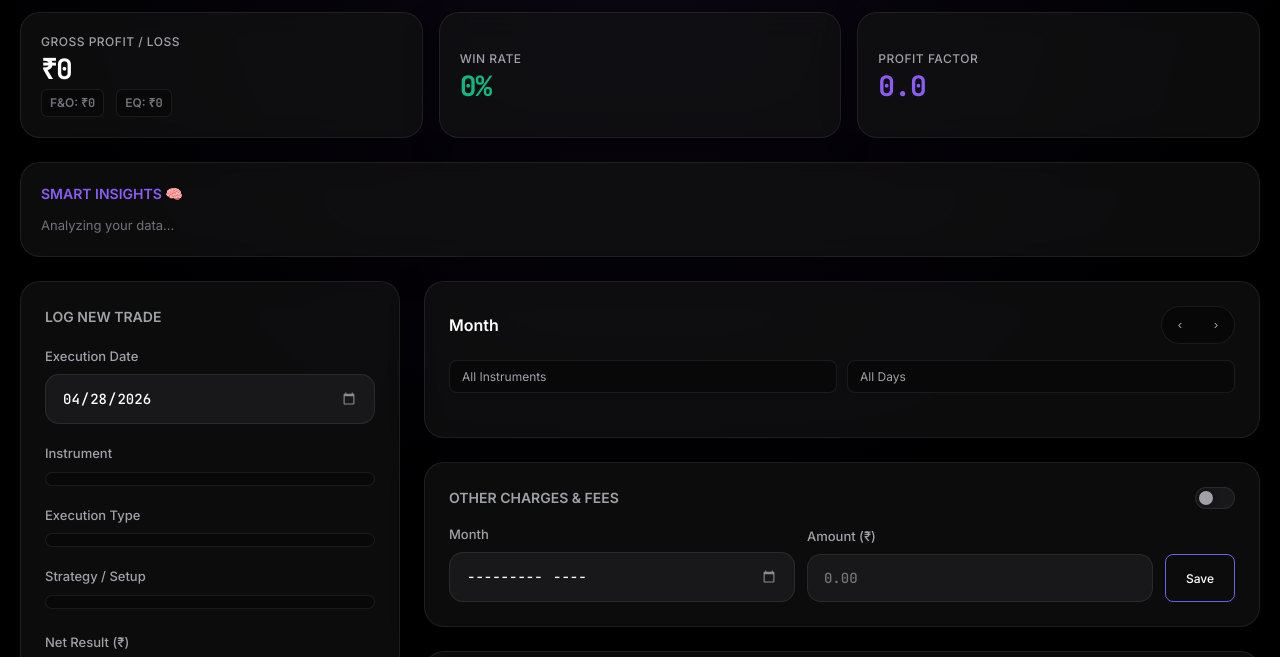
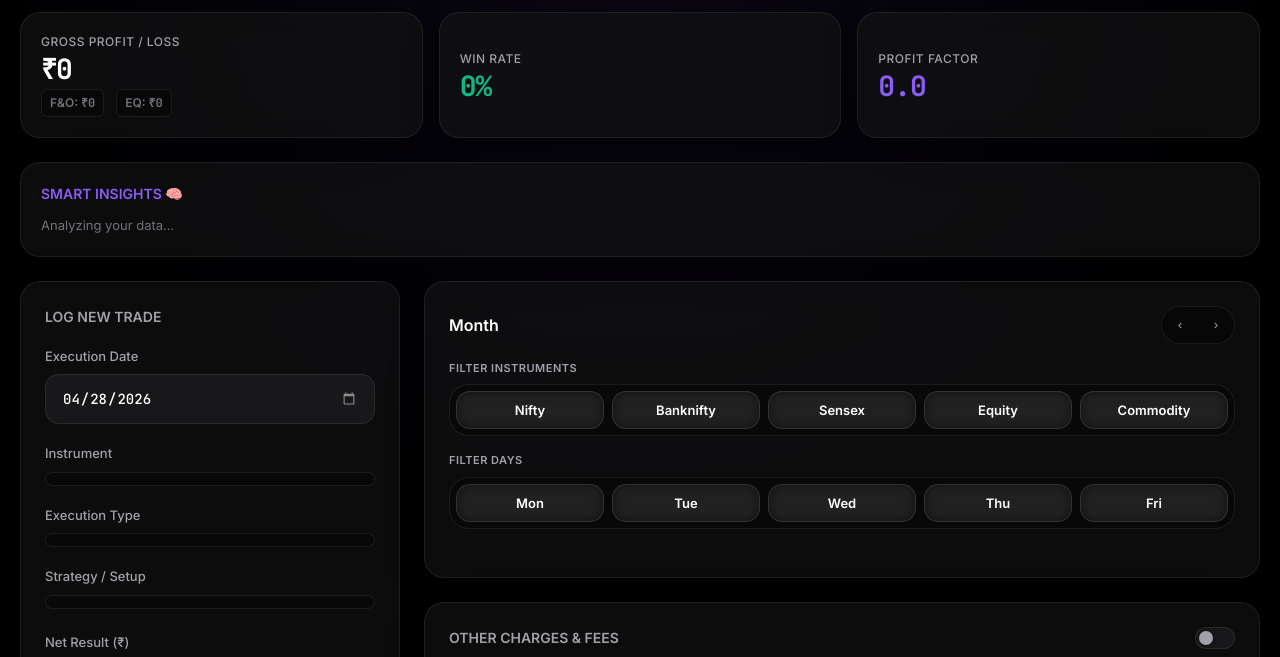
Before and after one commit to strading8587-ui/ultratrader-journal, a plain HTML site: page index.html in a window 1280 px wide. Shown: the part 71-728 px from the top of the page. Drawn offline with nearby package versions, Linux system fonts and the light colour scheme; no server answers.

Commit message:
Update index.html

```diff
--- a/index.html
+++ b/index.html
@@ -170,23 +170,13 @@
         input:checked + .slider { background-color: var(--brand-solid); border-color: var(--brand-solid); box-shadow: 0 0 10px rgba(139, 92, 246, 0.3); }
         input:checked + .slider:before { transform: translateX(18px); background-color: #fff; box-shadow: 0 0 8px rgba(255,255,255,0.8); }
 
-        .cal-header { display: flex; justify-content: space-between; align-items: center; margin-bottom: 16px; }
+        .cal-header { display: flex; justify-content: space-between; align-items: center; margin-bottom: 20px; }
         .cal-title { font-size: 16px; font-weight: 600; transition: text-shadow 0.3s; }
         .cal-header:hover .cal-title { text-shadow: 0 0 10px rgba(255,255,255,0.3); }
         .cal-nav-group { display: flex; gap: 8px; background: rgba(0,0,0,0.4); border: 1px solid var(--border-subtle); border-radius: var(--radius-pill); padding: 4px; transition: 0.3s; }
         .cal-nav-group:hover { border-color: rgba(255,255,255,0.2); box-shadow: 0 0 10px rgba(255,255,255,0.05); }
         .cal-btn { background: transparent; border: none; color: var(--text-secondary); width: 28px; height: 28px; border-radius: 50%; cursor: pointer; display: flex; align-items: center; justify-content: center; transition: all 0.3s ease; }
         .cal-btn:hover { background: rgba(255,255,255,0.1); color: var(--text-primary); transform: scale(1.1); }
-
-        /* Calendar Filter Styling */
-        .cal-filter-wrap { display: flex; gap: 10px; margin-bottom: 20px; }
-        .cal-filter-select {
-            background: rgba(0,0,0,0.3); border: 1px solid var(--border-subtle); color: var(--text-secondary);
-            border-radius: var(--radius-sm); padding: 8px 12px; font-family: var(--font-sans); font-size: 12px;
-            outline: none; cursor: pointer; transition: all 0.2s ease; flex: 1; -webkit-appearance: none; appearance: none;
-        }
-        .cal-filter-select:hover, .cal-filter-select:focus { border-color: rgba(255,255,255,0.3); color: var(--text-primary); box-shadow: 0 0 10px rgba(255,255,255,0.05); }
-        .cal-filter-select option { background: #141415; color: #fff; }
 
         .cal-grid { display: grid; grid-template-columns: repeat(7, 1fr); gap: 6px; }
         .cal-day-name { text-align: center; font-size: 11px; color: var(--text-muted); font-weight: 600; margin-bottom: 10px; text-transform: uppercase; }
@@ -368,7 +358,7 @@
         <div style="display: flex; flex-direction: column; gap: 24px;">
 
             <div class="ut-card">
-                <div class="cal-header">
+                <div class="cal-header" style="margin-bottom: 16px;">
                     <div class="cal-title" id="calMonthYear">Month</div>
                     <div class="cal-nav-group">
                         <button class="cal-btn" onclick="moveMonth(-1)">‹</button>
@@ -376,23 +366,29 @@
                     </div>
                 </div>
 
-                <div class="cal-filter-wrap">
-                    <select id="calFilterInst" class="cal-filter-select" onchange="renderCalendar()">
-                        <option value="All">All Instruments</option>
-                        <option value="Nifty">Nifty</option>
-                        <option value="Banknifty">Banknifty</option>
-                        <option value="Sensex">Sensex</option>
-                        <option value="Equity">Equity</option>
-                        <option value="Commodity">Commodity</option>
-                    </select>
-                    <select id="calFilterDay" class="cal-filter-select" onchange="renderCalendar()">
-                        <option value="All">All Days</option>
-                        <option value="1">Monday</option>
-                        <option value="2">Tuesday</option>
-                        <option value="3">Wednesday</option>
-                        <option value="4">Thursday</option>
-                        <option value="5">Friday</option>
-                    </select>
+                <div style="margin-bottom: 24px;">
+                    <div style="display:flex; flex-direction:column; gap:16px;">
+                        <div>
+                            <div style="font-size: 11px; color: var(--text-secondary); font-weight: 600; margin-bottom: 8px; letter-spacing: 0.5px;">FILTER INSTRUMENTS</div>
+                            <div class="pill-group">
+                                <button class="pill active" onclick="toggleCalFilter('inst', 'Nifty', this)">Nifty</button>
+                                <button class="pill active" onclick="toggleCalFilter('inst', 'Banknifty', this)">Banknifty</button>
+                                <button class="pill active" onclick="toggleCalFilter('inst', 'Sensex', this)">Sensex</button>
+                                <button class="pill active" onclick="toggleCalFilter('inst', 'Equity', this)">Equity</button>
+                                <button class="pill active" onclick="toggleCalFilter('inst', 'Commodity', this)">Commodity</button>
+                            </div>
+                        </div>
+                        <div>
+                            <div style="font-size: 11px; color: var(--text-secondary); font-weight: 600; margin-bottom: 8px; letter-spacing: 0.5px;">FILTER DAYS</div>
+                            <div class="pill-group">
+                                <button class="pill active" onclick="toggleCalFilter('day', '1', this)">Mon</button>
+                                <button class="pill active" onclick="toggleCalFilter('day', '2', this)">Tue</button>
+                                <button class="pill active" onclick="toggleCalFilter('day', '3', this)">Wed</button>
+                                <button class="pill active" onclick="toggleCalFilter('day', '4', this)">Thu</button>
+                                <button class="pill active" onclick="toggleCalFilter('day', '5', this)">Fri</button>
+                            </div>
+                        </div>
+                    </div>
                 </div>
 
                 <div class="cal-grid" id="calGrid"></div>
@@ -524,6 +520,10 @@
     let selectedTradeType = 'My Algo';
     let selectedStrategy = 'Default';
     let customStrategies = {};
+
+    // Multi-Select Calendar Filter State
+    let calFilterInst = ['Nifty', 'Banknifty', 'Sensex', 'Equity', 'Commodity'];
+    let calFilterDay = ['1', '2', '3', '4', '5'];
 
     const API_URL = 'https://script.google.com/macros/s/AKfycbxf6ZSSftEk7VsZW3IsTMD0Ug2VYKSNcYZBWV7NFKeGrI7qVwttfzrn27UzhkOK_IhB/exec';
 
@@ -699,6 +699,18 @@
     function toggleCharges() { isChargesOn = document.getElementById('chargesToggle').checked; updateUI(); }
     function toggleDividends() { isDividendsOn = document.getElementById('dividendsToggle').checked; updateUI(); }
 
+    function toggleCalFilter(type, val, btn) {
+        let arr = type === 'inst' ? calFilterInst : calFilterDay;
+        if (arr.includes(val)) {
+            arr.splice(arr.indexOf(val), 1);
+            btn.classList.remove('active');
+        } else {
+            arr.push(val);
+            btn.classList.add('active');
+        }
+        renderCalendar();
+    }
+
     function updateMonthlyInputsUI() {
         document.getElementById('chargesToggle').checked = isChargesOn;
         document.getElementById('dividendsToggle').checked = isDividendsOn;
@@ -796,6 +808,7 @@
         pnlEl.className = `metric-value ${displayPnl >= 0 ? 'text-profit' : 'text-loss'}`;
         document.getElementById('pnlLabel').innerText = (isChargesOn || isDividendsOn) ? "Net Profit / Loss" : "Gross Profit / Loss";
 
+        // Dynamic Environmental Mood Lighting
         if (displayPnl > 0) { document.body.style.backgroundImage = 'radial-gradient(circle at 50% 0%, rgba(16, 185, 129, 0.12) 0%, var(--bg-base) 70%)'; }
         else if (displayPnl < 0) { document.body.style.backgroundImage = 'radial-gradient(circle at 50% 0%, rgba(244, 63, 94, 0.12) 0%, var(--bg-base) 70%)'; }
         else { document.body.style.backgroundImage = 'radial-gradient(circle at 50% 0%, rgba(139, 92, 246, 0.08) 0%, var(--bg-base) 70%)'; }
@@ -1055,25 +1068,23 @@
         });
     }
 
-    function moveMonth(n) { curDate.setMonth(curDate.getMonth() + n); updateUI(); }
+    function moveMonth(n) { curDate.setMonth(curDate.getMonth() + n); renderCalendar(); } // Only render calendar on month change
 
     function renderCalendar() {
         const y = curDate.getFullYear(), m = curDate.getMonth();
         document.getElementById('calMonthYear').innerText = new Date(y, m).toLocaleString('default', { month: 'long', year: 'numeric' });
 
-        // Grab filter values
-        const instFilter = document.getElementById('calFilterInst').value;
-        const dayFilter = document.getElementById('calFilterDay').value;
-
-        // Create a filtered subset of trades strictly for calendar display
+        // Multi-Select Filtering Logic
         const calFilteredTrades = trades.filter(t => {
-            let instMatch = (instFilter === 'All') || (t.instrument === instFilter);
-            let dayMatch = (dayFilter === 'All');
-            if (!dayMatch) {
+            let instMatch = calFilterInst.length === 0 || calFilterInst.includes(t.instrument);
+            let dayMatch = false;
+            if (calFilterDay.length === 0) {
+                dayMatch = true;
+            } else {
                 const parts = t.date.split('-');
                 if (parts.length === 3) {
                     const d = new Date(parts[0], parts[1] - 1, parts[2]);
-                    if (d.getDay().toString() === dayFilter) dayMatch = true;
+                    if (calFilterDay.includes(d.getDay().toString())) dayMatch = true;
                 }
             }
             return instMatch && dayMatch;
@@ -1084,7 +1095,6 @@
 
         const fDay = new Date(y,m,1).getDay(), days = new Date(y,m+1,0).getDate();
 
-        // Calculate maxWin and maxLoss using ONLY the filtered trades
         let maxWin = 0, maxLoss = 0;
         for(let i = 1; i <= days; i++) {
             const dateStr = `${y}-${String(m+1).padStart(2,'0')}-${String(i).padStart(2,'0')}`;
@@ -1098,11 +1108,9 @@
             const dateStr = `${y}-${String(m+1).padStart(2,'0')}-${String(i).padStart(2,'0')}`;
             const dateObj = new Date(y, m, i), isWeekend = (dateObj.getDay() === 0 || dateObj.getDay() === 6);
 
-            // Base the day's PNL purely on the filtered set
             const dayTrades = calFilteredTrades.filter(t => t.date === dateStr);
             const pnl = dayTrades.reduce((a,b)=>a+b.pnl,0);
 
-            // To ensure clicking a cell opens all trades for context (or just filtered? Let's stick to filtered for accuracy)
             const el = document.createElement('div'); el.className = 'cal-cell';
             el.onclick = () => { document.getElementById('dateInput').value = dateStr; openModal(dateStr, dayTrades); };
             if(notesData[dateStr]) { el.classList.add('has-note'); el.innerHTML += `<div class="indicator-dot"></div>`; }
```
